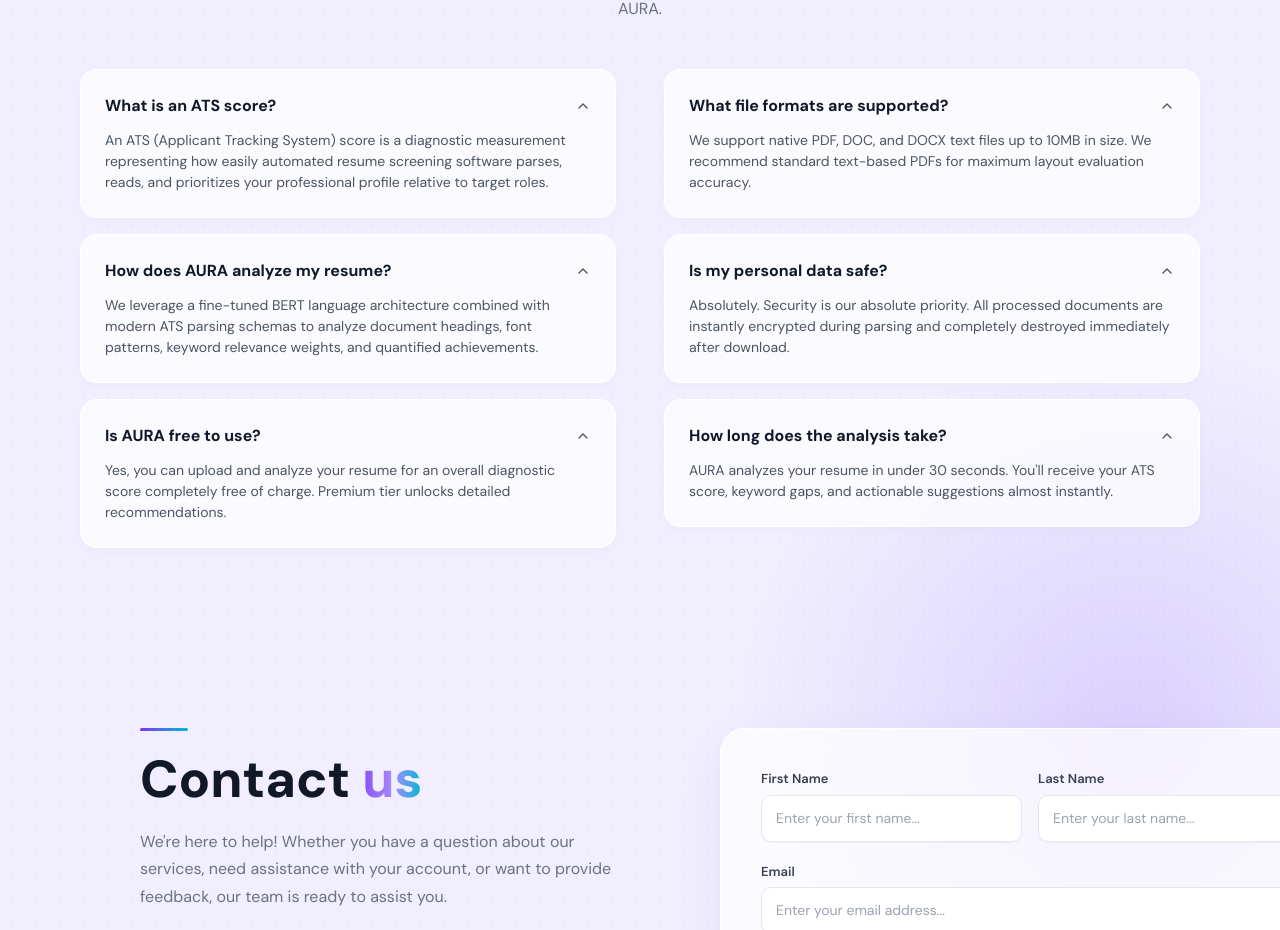
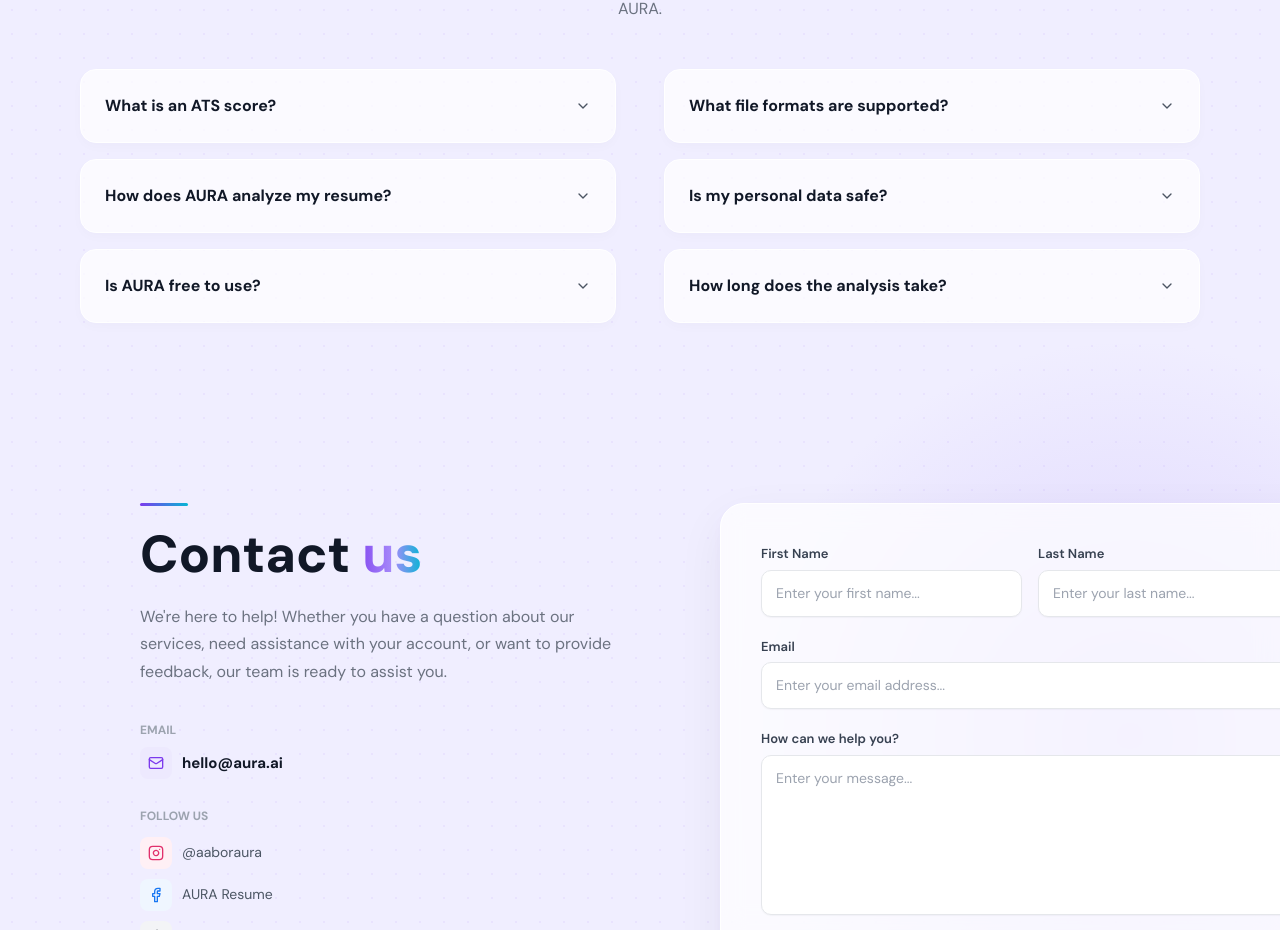
Before and after one commit to k094evi/aura-app, a Next.js app in the folder frontend/: page / in a window 1280 px wide. Shown: the part 2714-3644 px from the top of the page. Built offline with nearby package versions, Linux system fonts and the light colour scheme.

Commit message:
home
inayos faq

```diff
--- a/frontend/src/app/home/page.tsx
+++ b/frontend/src/app/home/page.tsx
@@ -285,9 +285,9 @@ type FaqEntry = {
   answer: string;
 };
 
-// One expandable question. Starts open, as in the Figma design.
+// One expandable question. Starts closed; click to open.
 function FaqItem({ question, answer }: FaqEntry) {
-  const [open, setOpen] = useState(true);
+  const [open, setOpen] = useState(false);
   // Links the toggle button to the answer panel for screen readers.
   const panelId = useId();
 
```
